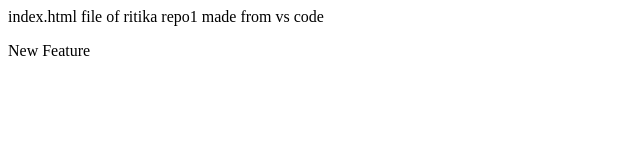
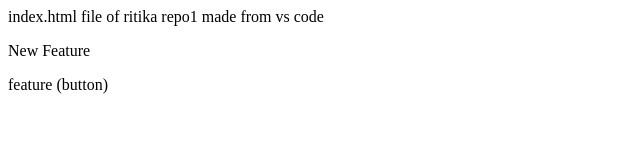
Before and after one commit to sainiritika/ritikarepo1, a plain HTML site: page index.html in a window 1280 px wide. Shown: the whole page, without its empty margins (0-640 px from the left). Drawn offline with Linux system fonts and the light colour scheme.

```diff
--- a/index.html
+++ b/index.html
@@ -1,2 +1,3 @@
 <p>index.html file of ritika repo1 made from vs code</p>
 <p>New Feature</p>
+<p>feature (button)</p>
```
